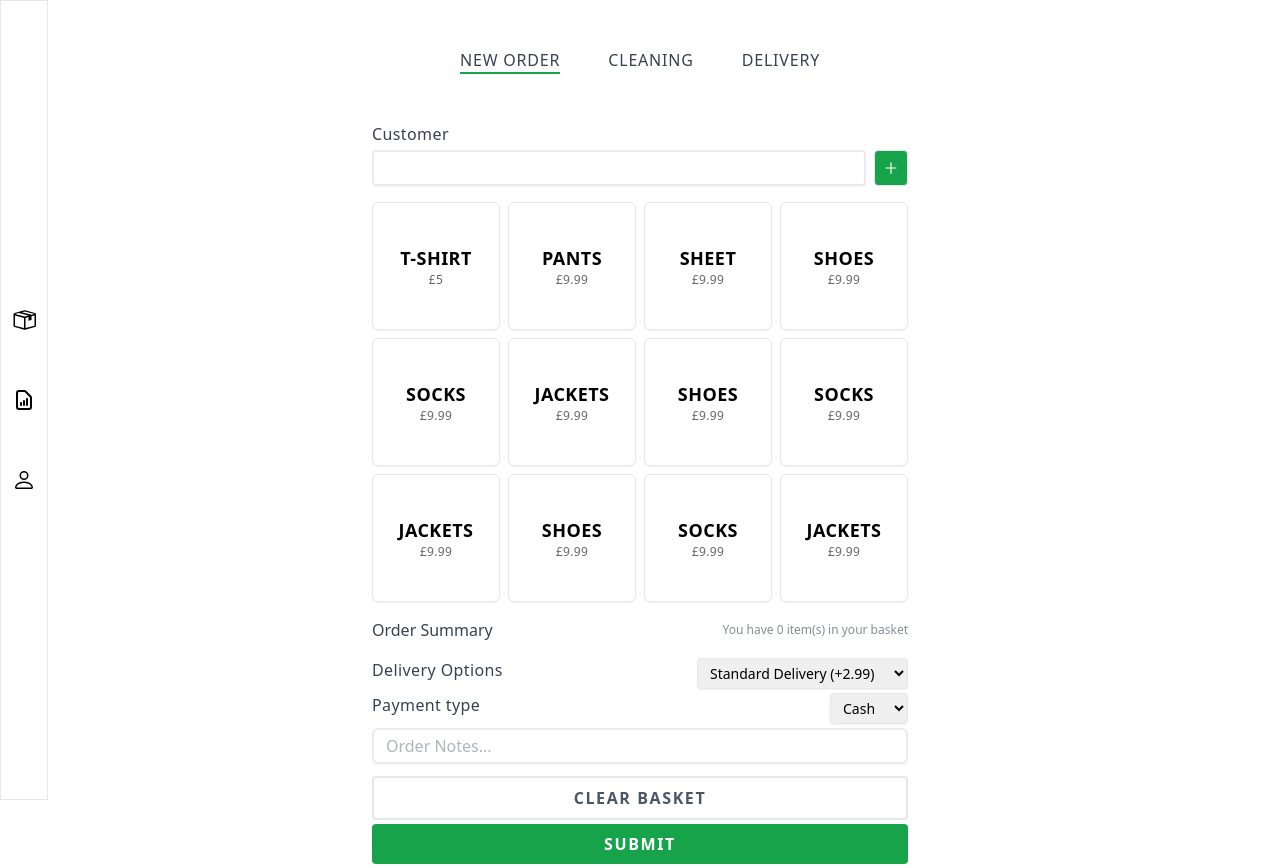
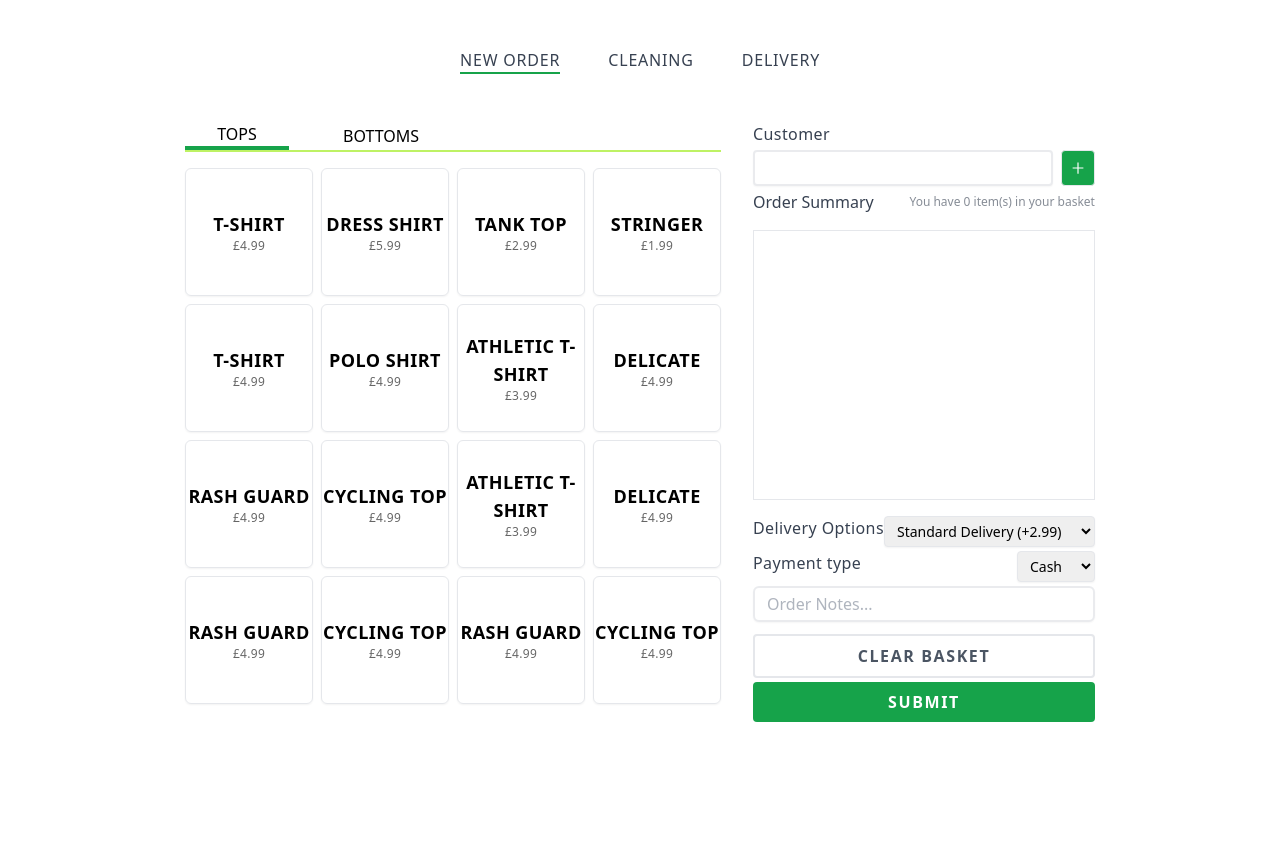
Before and after one commit to McGarry-A/pos, a React (Create React App) app: page /new-order in a window 1280 px wide. After the commit the page ends 800 px from the top, so only its background shows below. Built offline with nearby package versions, Linux system fonts and the light colour scheme.

Commit message:
changes to ui

```diff
--- a/src/App.tsx
+++ b/src/App.tsx
@@ -3,10 +3,6 @@ import { NavLink, Routes, Route, Outlet } from "react-router-dom";
 import NewOrder from "./Routes/NewOrder/NewOrder";
 import Delivery from "./Routes/Delivery/Delivery";
 import Cleaning from "./Routes/Cleaning/Cleaning";
-
-import { GoPackage } from "react-icons/go";
-import { HiOutlineDocumentReport } from "react-icons/hi";
-import { BsPerson } from "react-icons/bs";
 
 import "./App.css";
 import { useAppSelector } from "./Store";
@@ -20,21 +16,6 @@ function App() {
 
   return (
     <div className="App relative">
-      <nav className="fixed left-0 h-full w-12 border flex-col justify-center items-center space-y-14 hidden md:flex">
-        <GoPackage
-          size={"1.5rem"}
-          className="hover:scale-125 hover:border-r-4 hover:border-green-500 transition cursor-pointer w-10"
-        />
-        <HiOutlineDocumentReport
-          size={"1.5rem"}
-          className="hover:scale-125 hover:border-r-4 hover:border-green-500 transition cursor-pointer w-10"
-        />
-        <BsPerson
-          size={"1.5rem"}
-          className="hover:scale-125 hover:border-r-4 hover:border-green-500 transition cursor-pointer w-10"
-        />
-      </nav>
-
       <nav className="flex justify-center space-x-12 uppercase text-gray-700 tracking-wider py-12 font-light">
         <NavLink
           className={({ isActive }) =>
--- a/src/Components/Basket/Basket.tsx
+++ b/src/Components/Basket/Basket.tsx
@@ -20,18 +20,24 @@ const Basket = () => {
   const renderOrderSummary = () => (
     <h3 className="flex items-center justify-between text-gray-700">
       Order Summary{" "}
-        <span className="block text-xs opacity-60">
-          You have {totalQuantity} item(s) in your basket
-        </span>
+      <span className="block text-xs opacity-60">
+        You have {totalQuantity} item(s) in your basket
+      </span>
     </h3>
   );
 
   const renderTableHeader = () => (
     <thead>
       <tr className="text-left">
-        <th className="text-sm font-medium text-gray-500 uppercase tracking-wide">Item</th>
-        <th className="text-sm font-medium text-gray-500 uppercase tracking-wide">Quantity</th>
-        <th className="text-sm font-medium text-gray-500 uppercase tracking-wide">Price</th>
+        <th className="text-sm font-medium text-gray-500 uppercase tracking-wide">
+          Item
+        </th>
+        <th className="text-sm font-medium text-gray-500 uppercase tracking-wide">
+          Quantity
+        </th>
+        <th className="text-sm font-medium text-gray-500 uppercase tracking-wide">
+          Price
+        </th>
       </tr>
     </thead>
   );
@@ -70,7 +76,7 @@ const Basket = () => {
 
   const renderTable = () => {
     if (!itemsArray.length) {
-      return
+      return;
     }
 
     return (
@@ -87,9 +93,7 @@ const Basket = () => {
   return (
     <div className="max-w-xl">
       {renderOrderSummary()}
-      <div className="my-4">
-        {renderTable()}
-      </div>
+      <div className="my-4 sm:h-[270px] sm:border">{renderTable()}</div>
     </div>
   );
 };
--- a/src/Components/ProductsGrid/ProductsGrid.tsx
+++ b/src/Components/ProductsGrid/ProductsGrid.tsx
@@ -1,20 +1,60 @@
+import { useEffect, useState } from "react";
+import { categories } from "../../data";
 import ProductCard from "../ProductCard/ProductCard";
 
 const ProductGrid = () => {
+  const categoryTitles = Object.values(categories).map((el) => el.name);
+
+  const [activeCat, setActiveCat] = useState<string>(categoryTitles[0]);
+
+  useEffect(() => {
+    console.log(activeCat);
+  }, [activeCat]);
+
+  const renderCategories = () => {
+    return (
+      <div className="grid grid-cols-3 border-b-2 border-lime-300 sm:grid-cols-4 sm:gap-10">
+        {categoryTitles.map((el, index) => (
+          <button key={index} className="">
+            <h3
+              onClick={() => setActiveCat(el)}
+              className={`uppercase text-md ${
+                activeCat === el
+                  ? `border-b-green-600 border-b-4 bold transition duration-150`
+                  : ``
+              }`}
+            >
+              {el}
+            </h3>
+          </button>
+        ))}
+      </div>
+    );
+  };
+
+  const renderGrid = () => {
+    const products = Object.values(categories)
+      .filter((el) => el.name === activeCat)
+      .map((el) => el.products)[0];
+
+    return (
+      <div className="grid grid-cols-3 gap-2 my-2 py-2 md:grid-cols-4">
+        {products.map((el, index) => (
+          <ProductCard
+            title={el.name}
+            price={el.price}
+            id={el.id}
+            key={index}
+          />
+        ))}
+      </div>
+    );
+  };
+
   return (
-    <div className="grid grid-cols-3 gap-2 my-2 py-2 max-w-xl md:grid-cols-4">
-      <ProductCard title="t-shirt" price={5} id="sku-00" />
-      <ProductCard title="pants" price={9.99} id="sku-01" />
-      <ProductCard title="sheet" price={9.99} id="sku-02" />
-      <ProductCard title="shoes" price={9.99} id="sku-03" />
-      <ProductCard title="socks" price={9.99} id="sku-04" />
-      <ProductCard title="jackets" price={9.99} id="sku-05" />
-      <ProductCard title="shoes" price={9.99} id="sku-03" />
-      <ProductCard title="socks" price={9.99} id="sku-04" />
-      <ProductCard title="jackets" price={9.99} id="sku-05" />
-      <ProductCard title="shoes" price={9.99} id="sku-03" />
-      <ProductCard title="socks" price={9.99} id="sku-04" />
-      <ProductCard title="jackets" price={9.99} id="sku-05" />
+    <div className="">
+      {renderCategories()}
+      {renderGrid()}
     </div>
   );
 };
--- a/src/Routes/NewOrder/NewOrder.tsx
+++ b/src/Routes/NewOrder/NewOrder.tsx
@@ -3,28 +3,36 @@ import NewOrderForm from "../../Components/NewOrderForm/NewOrderForm";
 import PaymentOptions from "../../Components/PaymentOptions/PaymentOptions";
 import ProductGrid from "../../Components/ProductsGrid/ProductsGrid";
 import { BasketProvider } from "../../Context/BasketProvider";
+import useIsMobile from "../../Hooks/useIsMobile";
 
 const NewOrder = () => {
+  const isMobile = useIsMobile();
+
+  if (isMobile) {
+    return (
+      <BasketProvider>
+        <NewOrderForm />
+        <ProductGrid />
+        <Basket />
+        <PaymentOptions />
+      </BasketProvider>
+    );
+  }
+
   return (
     <BasketProvider>
-      <NewOrderForm />
-      <ProductGrid />
-      <Basket />
-      <PaymentOptions />
+      <div className="sm:flex sm:flex-row sm:gap-8">
+        <div>
+          <ProductGrid />
+        </div>
+        <div className="min-h-full">
+          <NewOrderForm />
+          <Basket />
+          <PaymentOptions />
+        </div>
+      </div>
     </BasketProvider>
   );
 };
 
 export default NewOrder;
-
-// parent
-// basketProvider
-
-// left
-// categories
-// productsgrid
-
-// right
-// newOrderFom
-// basket
-// paymentOptions
--- /dev/null
+++ b/src/data.ts
@@ -0,0 +1,143 @@
+export const categories = {
+    "cat01": {
+        name: "Tops",
+        categoryId: "cat01",
+        products: [
+            {
+                name: "t-shirt",
+                price: 4.99,
+                id: "01-t"
+            },
+            {
+                name: "dress shirt",
+                price: 5.99,
+                id: "01-ds"
+            },
+            {
+                name: "tank top",
+                price: 2.99,
+                id: "01-tt"
+            },
+            {
+                name: "stringer",
+                price: 1.99,
+                id: "01-s"
+            },
+            {
+                name: "t-shirt",
+                price: 4.99,
+                id: "01-rs"
+            },
+            {
+                name: "polo shirt",
+                price: 4.99,
+                id: "01-ps"
+            },
+            {
+                name: "athletic t-shirt",
+                price: 3.99,
+                id: "01-ats"
+            },
+            {
+                name: "delicate",
+                price: 4.99,
+                id: "01-d"
+            },
+            {
+                name: "rash guard",
+                price: 4.99,
+                id: "01-rg"
+            },
+            {
+                name: "cycling top",
+                price: 4.99,
+                id: "01-ct"
+            },
+            {
+                name: "athletic t-shirt",
+                price: 3.99,
+                id: "01-ats"
+            },
+            {
+                name: "delicate",
+                price: 4.99,
+                id: "01-d"
+            },
+            {
+                name: "rash guard",
+                price: 4.99,
+                id: "01-rg"
+            },
+            {
+                name: "cycling top",
+                price: 4.99,
+                id: "01-ct"
+            }, {
+                name: "rash guard",
+                price: 4.99,
+                id: "01-rg"
+            },
+            {
+                name: "cycling top",
+                price: 4.99,
+                id: "01-ct"
+            },
+        ]
+    },
+    "cat02": {
+        name: "Bottoms",
+        categoryId: "cat02",
+        products: [
+            {
+                name: "test",
+                price: 4.99,
+                id: "01-t"
+            },
+            {
+                name: "dress pants",
+                price: 5.99,
+                id: "01-ds"
+            },
+            {
+                name: "tank pants",
+                price: 2.99,
+                id: "01-tt"
+            },
+            {
+                name: "stringer",
+                price: 1.99,
+                id: "01-s"
+            },
+            {
+                name: "t-pants",
+                price: 4.99,
+                id: "01-rs"
+            },
+            {
+                name: "polo pants",
+                price: 4.99,
+                id: "01-ps"
+            },
+            {
+                name: "athletic t-pants",
+                price: 3.99,
+                id: "01-ats"
+            },
+            {
+                name: "delicate",
+                price: 4.99,
+                id: "01-d"
+            },
+            {
+                name: "rash guard shorts",
+                price: 4.99,
+                id: "01-rg"
+            },
+            {
+                name: "cycling pants",
+                price: 4.99,
+                id: "01-ct"
+            },
+        ]
+    }
+}
```
